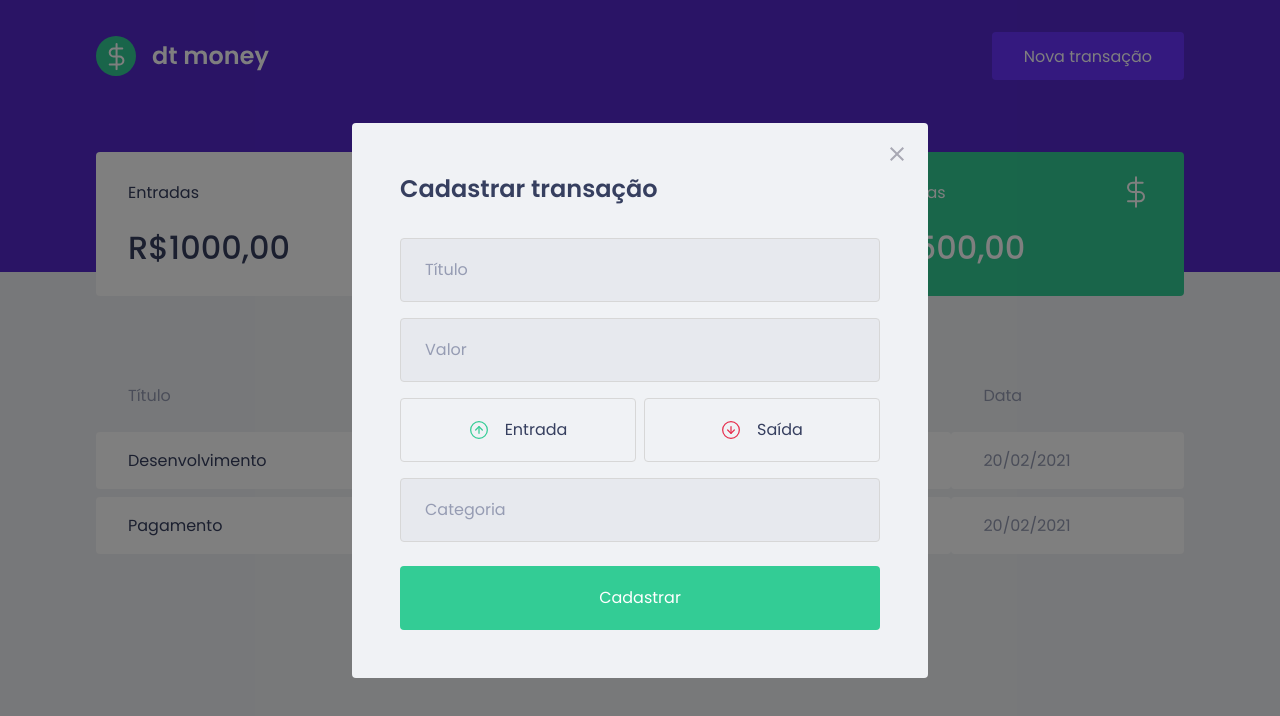
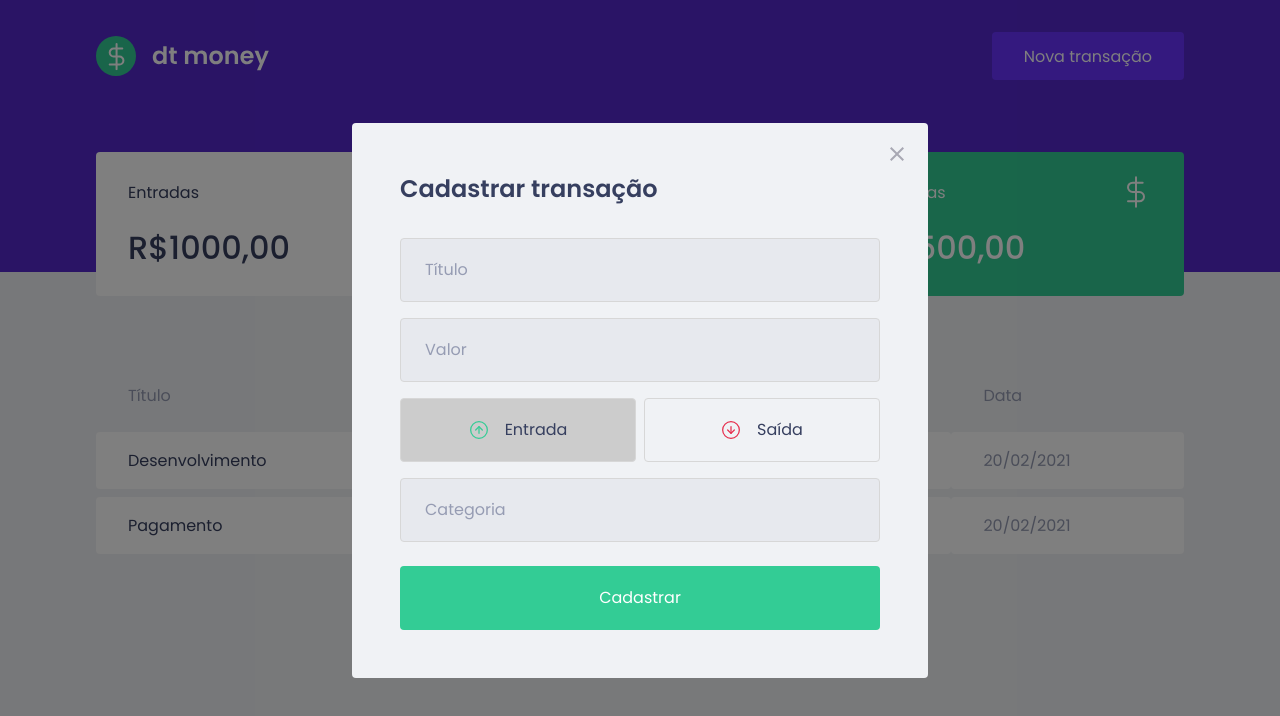
Before and after one commit to EdsonLuiz/dtmoney, a React (Create React App) app: page / in a window 1280 px wide. Both pictures are taken after a click on the button "Nova transação". Shown: the top 716 px of the page. Built offline with nearby package versions, Linux system fonts and the light colour scheme; no server answers; what miragejs would draw is missing.

Commit message:
feat: check style of TransactionType

```diff
--- a/src/components/NewTransactionModal/index.tsx
+++ b/src/components/NewTransactionModal/index.tsx
@@ -1,16 +1,23 @@
 import Modal from 'react-modal'
-import { Container, TransactionTypeContainer } from './styles'
+import { Container, RadioBox, TransactionTypeContainer } from './styles'
 
 import closeImg from '../../assets/close.svg'
 import incomeImg from '../../assets/income.svg'
 import outcomeImg from '../../assets/outcome.svg'
+import { useState } from 'react'
 
 interface NewTransactionModalProps {
   isOpen: boolean
   onRequestClose():void
 }
 
+type TransactionType = 'deposit' | 'withdraw'
+
+
 export function NewTransactionModal({isOpen, onRequestClose}:NewTransactionModalProps) {
+
+  const [type, setType] = useState<TransactionType>('deposit')
+
   return (
     <Modal  isOpen={isOpen}
             overlayClassName="react-modal-overlay"
@@ -32,14 +39,18 @@ export function NewTransactionModal({isOpen, onRequestClose}:NewTransactionModal
                 placeholder="Valor"/>
 
         <TransactionTypeContainer>
-          <button>
+          <RadioBox onClick={() =>setType('deposit')}
+                    type="button"
+                    isActive={type === 'deposit'}>
             <img src={incomeImg} alt="income"/>
             <span>Entrada</span>
-          </button>
-          <button>
+          </RadioBox>
+          <RadioBox onClick={() =>setType('withdraw')}
+                    type="button"
+                    isActive={type === 'withdraw'}>
             <img src={outcomeImg} alt="outcome"/>
             <span>Saída</span>
-          </button>
+          </RadioBox>
         </TransactionTypeContainer>
 
         <input  type="text"
--- a/src/components/NewTransactionModal/styles.ts
+++ b/src/components/NewTransactionModal/styles.ts
@@ -1,5 +1,9 @@
 import { darken } from 'polished'
 import styled from 'styled-components'
+
+interface RadioBoxProps {
+  isActive: boolean
+}
 
 export const Container = styled.form`
   h2 {
@@ -52,13 +56,14 @@ export const TransactionTypeContainer = styled.div`
   display: grid;
   grid-template-columns: 1fr 1fr;
   gap: .5rem;
+`
 
-  button {
+export const RadioBox = styled.button<RadioBoxProps>`
   height: 4rem;
   border: 1px solid #d7d7d7;
-    border-radius: .25rem;
+  border-radius: 0.25rem;
 
-    background-color: transparent;
+  background-color: ${(props) => props.isActive ? '#ccc' : 'transparent' };
 
   display: flex;
   align-items: center;
@@ -67,7 +72,7 @@ export const TransactionTypeContainer = styled.div`
   transition: border-color 0.2s;
 
   &:hover {
-      border-color: ${darken(0.2, '#d7d7d7')}
+    border-color: ${darken(0.2, "#d7d7d7")};
   }
 
   img {
@@ -80,7 +85,5 @@ export const TransactionTypeContainer = styled.div`
     margin-left: 1rem;
     font-size: 1rem;
     color: var(--text-title);
-
   }
-  }
-`
+`;
```
Lines whose indentation alone changed are shown as unchanged.
